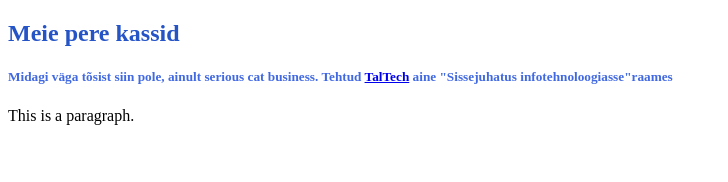
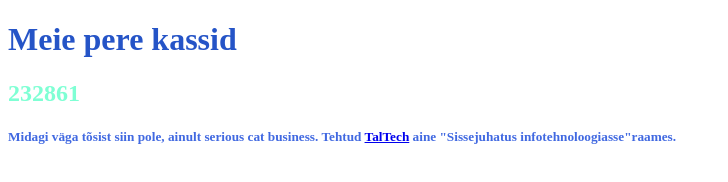
Before and after one commit to kristelsy/kristelsy.github.io, a plain HTML site: page index.html in a window 1280 px wide. Shown: the whole page, without its empty margins (0-728 px from the left). Drawn offline with Linux system fonts and the light colour scheme.

Commit message:
Tillukesed muudatused

```diff
--- a/index.html
+++ b/index.html
@@ -6,9 +6,10 @@
 </head>
 <body>
 
-<h2 style="color:#2554C7;">Meie pere kassid</h2>
-<h5 style="color:#4169E1;">Midagi väga tõsist siin pole, ainult serious cat business. Tehtud <a href="https://taltech.ee/">TalTech</a> aine "Sissejuhatus infotehnoloogiasse"raames </h5>
-<p>This is a paragraph.</p>
+<h1 style="color:#2554C7;">Meie pere kassid</h1>
+<h2 style="color:aquamarine;">232861</h2>
+<h5 style="color:#4169E1;">Midagi väga tõsist siin pole, ainult serious cat business. Tehtud <a href="https://taltech.ee/">TalTech</a> aine "Sissejuhatus infotehnoloogiasse"raames. </h5>
+
 
 </body>
 </html>
```
